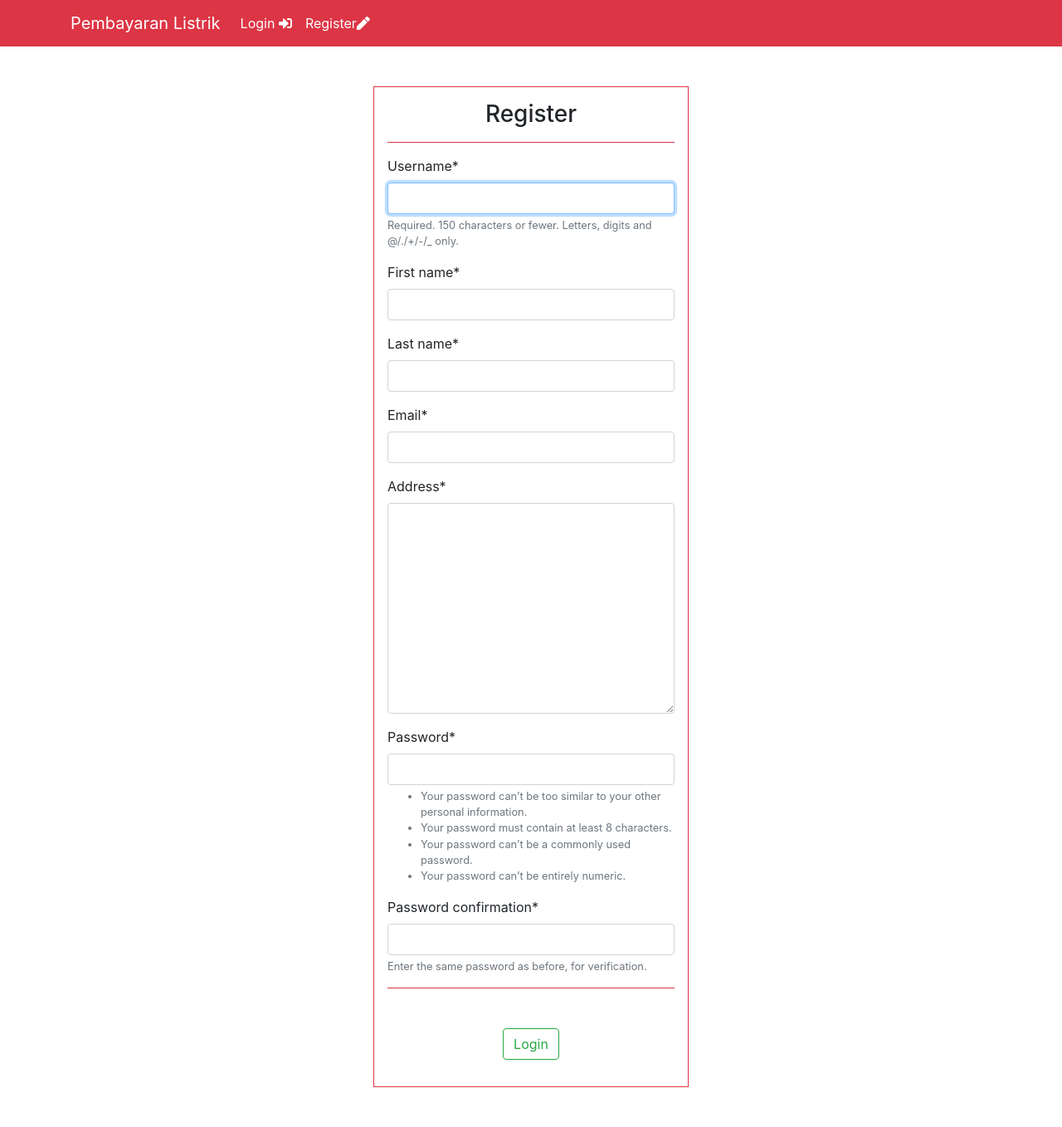
After one commit to zulfikar-ditya/tugas-pkk, a Django app: page /register/ in a window 1280 px wide. The commit adds this page. Shown: the whole page at 83% size. Run offline with Django 3.2, Linux system fonts and the light colour scheme; some libraries are stand-ins or nearby versions.

Commit message:
login, register, navbar etc

```diff
--- a/Pkk/settings.py
+++ b/Pkk/settings.py
@@ -38,10 +38,12 @@ INSTALLED_APPS = [
     'django.contrib.sessions',
     'django.contrib.messages',
     'django.contrib.staticfiles',
+    'crispy_forms',
     'my_app',
 ]
 
 AUTH_USER_MODEL = 'my_app.User'
+CRISPY_TEMPLATE_PACK = 'bootstrap4'
 
 MIDDLEWARE = [
     'django.middleware.security.SecurityMiddleware',
@@ -122,3 +124,6 @@ USE_TZ = True
 # https://docs.djangoproject.com/en/3.1/howto/static-files/
 
 STATIC_URL = '/static/'
+
+LOGIN_REDIRECT_URL = 'home:home'
+LOGOUT_REDIRECT_URL = 'home:home'
--- a/Pkk/urls.py
+++ b/Pkk/urls.py
@@ -19,4 +19,5 @@ from django.urls import path, include
 urlpatterns = [
     path('admin/', admin.site.urls),
     path('', include('my_app.urls')),
+    path('', include('django.contrib.auth.urls')),
 ]
--- a/my_app/forms.py
+++ b/my_app/forms.py
@@ -0,0 +1,19 @@
+from django import forms
+from django.contrib.auth.forms import UserCreationForm
+from .models import User
+
+class RegisterForm(UserCreationForm):
+    first_name = forms.CharField()
+    last_name = forms.CharField()
+    email = forms.EmailField()
+    address = forms.CharField(widget=forms.Textarea)
+
+    class Meta:
+        model = User
+        fields = [
+            'username',
+            'first_name',
+            'last_name',
+            'email',
+            'address',
+        ]
--- a/my_app/urls.py
+++ b/my_app/urls.py
@@ -6,4 +6,5 @@ app_name = 'home'
 
 urlpatterns = [
     path('', views.index, name='home'),
+    path('register/', views.register, name='register'),
 ]
--- a/my_app/views.py
+++ b/my_app/views.py
@@ -1,6 +1,24 @@
 from django.shortcuts import render
 from django.shortcuts import redirect
+from django.contrib.auth import login, authenticate
+
+from .forms import RegisterForm
 
 
 def index(request):
     return render(request, 'base.html')
+
+
+def register(request):
+    if request.method == 'POST':
+        form = RegisterForm(request.POST)
+        if form.is_valid():
+            form.save()
+            username = form.cleaned_data.get('username')
+            raw_password = form.cleaned_data.get('password1')
+            user = authenticate(username=username, password=raw_password)
+            login(request, user)
+            return redirect('home:home')
+    else:
+        form = RegisterForm()
+    return render(request, 'registration/login.html', {'page': 'register', 'form': form})
--- a/templates/base.html
+++ b/templates/base.html
@@ -3,11 +3,61 @@
 <head>
     <meta charset="UTF-8">
     <meta name="viewport" content="width=device-width, initial-scale=1.0">
-    <title>Pembayaran Listrik</title>
+    <title>Pembayaran Listrik {% block title %}{% endblock title %}</title>
+    <link rel="stylesheet" href="https://cdn.jsdelivr.net/npm/bootstrap@4.5.3/dist/css/bootstrap.min.css">
 </head>
+<link rel="stylesheet" href="https://use.fontawesome.com/releases/v5.15.1/css/all.css">
 
 <body>
+    <!-- navbar -->
+    <nav class="navbar navbar-expand-lg navbar-dark bg-danger">
+        <div class="container">
+            <a class="navbar-brand" href="{% url 'home:home' %}">Pembayaran Listrik </a>
+            <button class="navbar-toggler" type="button" data-toggle="collapse" data-target="#navbarSupportedContent"
+                aria-controls="navbarSupportedContent" aria-expanded="false" aria-label="Toggle navigation">
+                <span class="navbar-toggler-icon"></span>
+            </button>
 
+            <div class="collapse navbar-collapse text-capitalize" id="navbarSupportedContent">
+                <ul class="navbar-nav mr-auto">
+                    {% if request.user.is_authenticated %}
+                    <li class="nav-item active">
+                        <a class="nav-link" href="#">Home</a>
+                    </li>
+                    <li class="nav-item dropdown">
+                        <a class="nav-link dropdown-toggle" href="" id="navbarDropdown" role="button"
+                            data-toggle="dropdown" aria-haspopup="true" aria-expanded="false">
+                            Dropdown
+                        </a>
+                        <div class="dropdown-menu" aria-labelledby="navbarDropdown">
+                            <a class="dropdown-item" href="#">Action</a>
+                            <a class="dropdown-item" href="#">Another action</a>
+                            <div class="dropdown-divider"></div>
+                            <a class="dropdown-item" href="#">Something else here</a>
+                        </div>
+                    </li>
+                    <li class="nav-item active">
+                        <a class="nav-link" href="{% url 'logout' %}">Logout <i class="fas fa-sign-out-alt"></i></a>
+                    </li>
+                    {% else %}
+                    <li class="nav-item active">
+                        <a class="nav-link" href="{% url 'login' %}">Login <i class="fas fa-sign-in-alt"></i></a>
+                    </li>
+                    <li class="nav-item active">
+                        <a class="nav-link" href="{% url 'home:register' %}">register<i class="fas fa-pen"></i></a>
+                    </li>
+                    {% endif %}
+                </ul>
+            </div>
+        </div>
+    </nav>
+    <!-- endnav -->
+
+    {% block content %}
+    {% endblock content %}
+
+    <script src="https://code.jquery.com/jquery-3.5.1.slim.min.js"></script>
+    <script src="https://cdn.jsdelivr.net/npm/bootstrap@4.5.3/dist/js/bootstrap.bundle.min.js"></script>
 </body>
 
 </html>
--- /dev/null
+++ b/templates/home/index.html
@@ -0,0 +1,5 @@
+{% extends 'base.html' %}
+
+{% block content %}
+<h1>Hello Word</h1>
+{% endblock content %}
--- /dev/null
+++ b/templates/registration/login.html
@@ -0,0 +1,34 @@
+{% extends 'base.html' %}
+
+{% block title %}
+    {% if page == 'register' %}
+    | Register
+    {% else %}
+    | Login
+    {% endif %}
+{% endblock title %}
+
+{% load crispy_forms_tags %}
+
+{% block content %}
+<div class="container my-5 mb-5">
+    <div class="row justify-content-center mt-5">
+        <div class="col-md-4 border border-danger p-3">
+            {% if page == 'register' %}
+            <h3 class="text-center">Register</h3>
+            {% else %}
+            <h3 class="text-center">Login</h3>
+            {% endif %}
+            <hr class="border-danger">
+            <form action="" method="post">
+                {% csrf_token %}
+                {{form|crispy}}
+                <hr class="border-danger">
+                <div class="row justify-content-center mt-5">
+                    <input type="submit" value="Login" class="btn btn-outline-success">
+                </div>
+            </form>
+        </div>
+    </div>
+</div>
+{% endblock content %}
```
